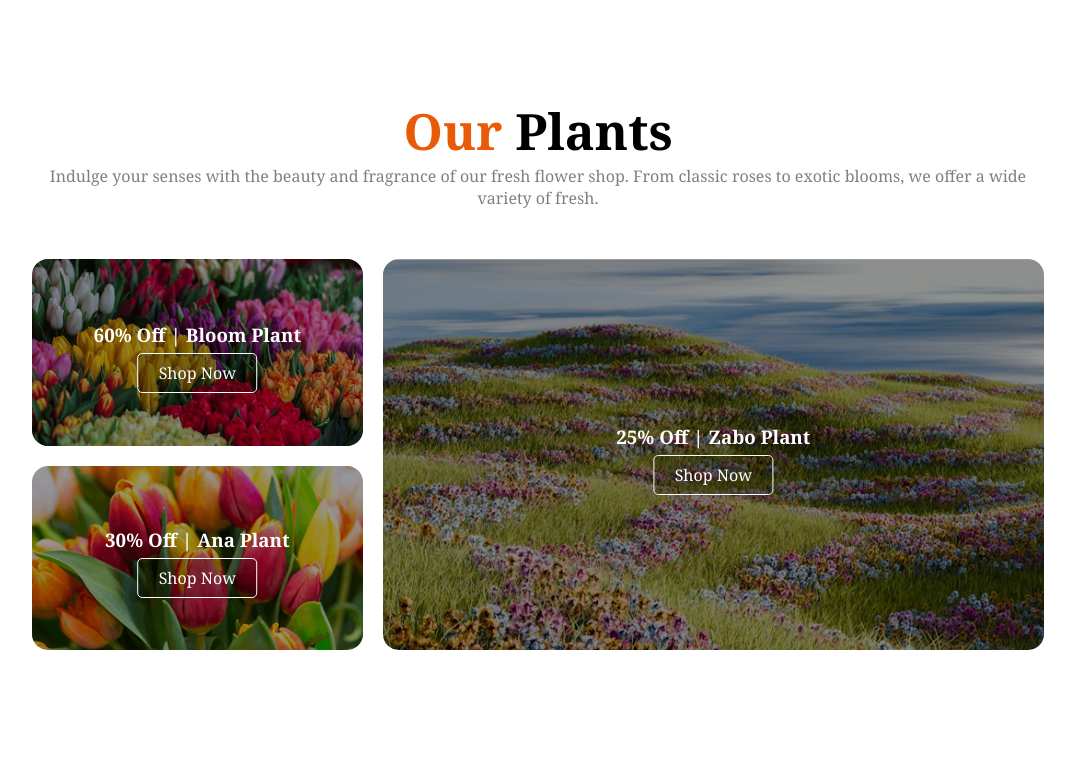
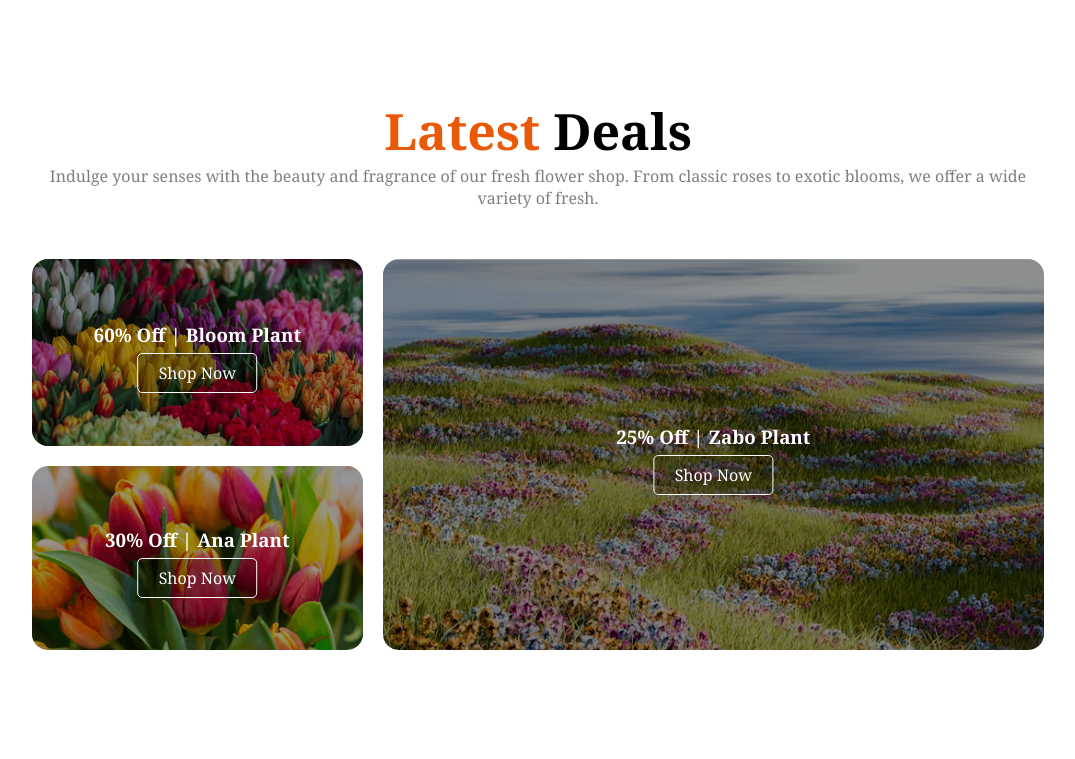
Before and after one commit to Wakil-Mahmud-R/flower-market, a plain HTML site: page index.html in a window 1280 px wide. Shown: the part 2401-3160 px from the top of the page, without its empty margins (102-1177 px from the left). Drawn offline with Linux system fonts and the light colour scheme.

Commit message:
full website done

```diff
--- a/index.html
+++ b/index.html
@@ -194,7 +194,7 @@
     <section class="set-h">
 
         <div class="our-deal-center">
-                <h1 class="f-size-four"><span class="color-three">Our</span> Plants</h1>
+                <h1 class="f-size-four"><span class="color-three">Latest </span> Deals</h1>
                 <p class="color-four">Indulge your senses with the beauty and fragrance of our fresh flower shop. From classic roses to exotic blooms, we offer a wide variety of fresh.</p>
             </div>
         <div class="img-container in-middle">
--- a/styles/style.css
+++ b/styles/style.css
@@ -411,6 +411,7 @@ font-size: 2rem;
     justify-content: flex-start;
     align-items: center;
     text-align: start;
+    margin-bottom: 20px;
     gap: 20px;
 }
 /* font size related styles */
```
